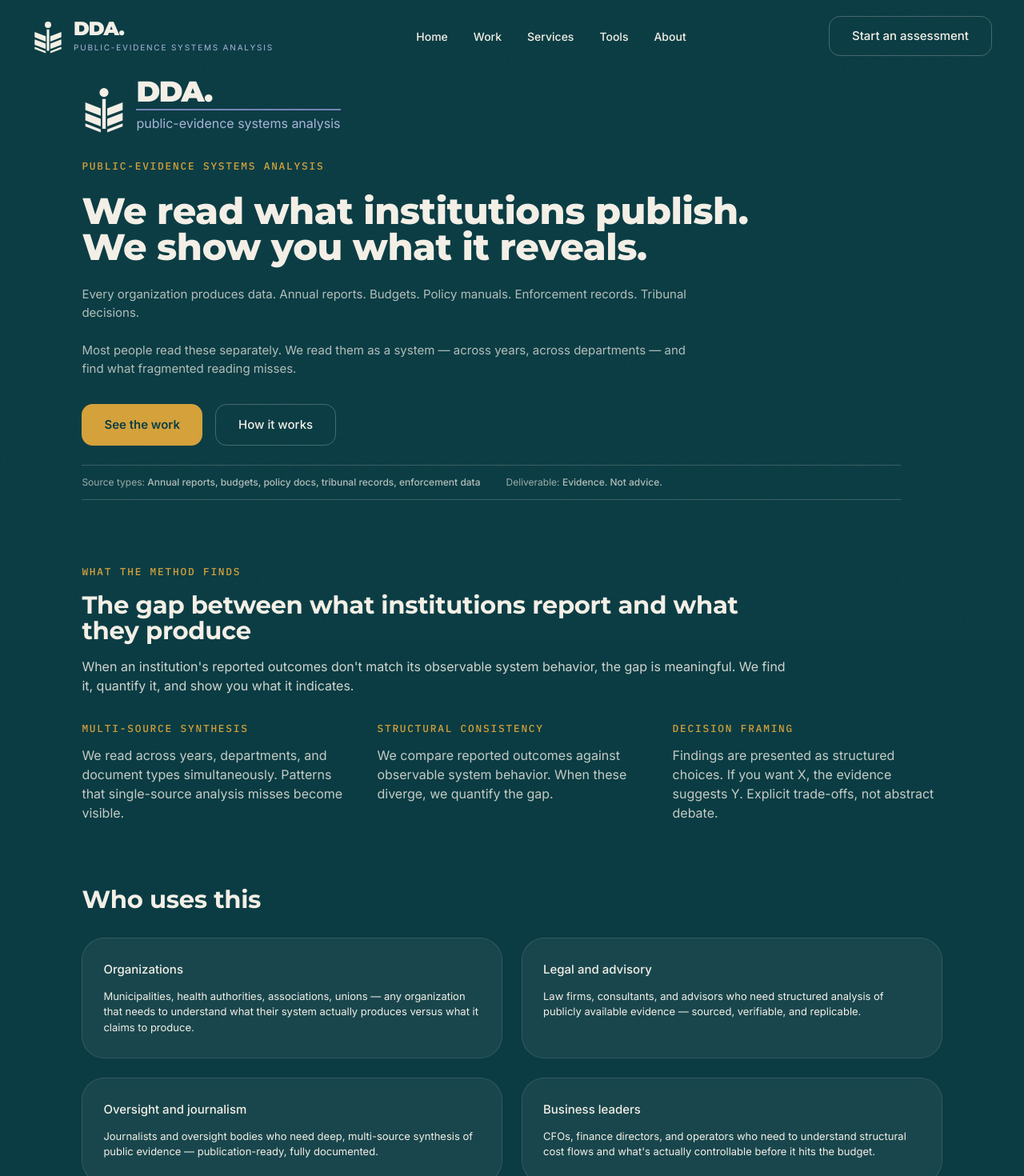
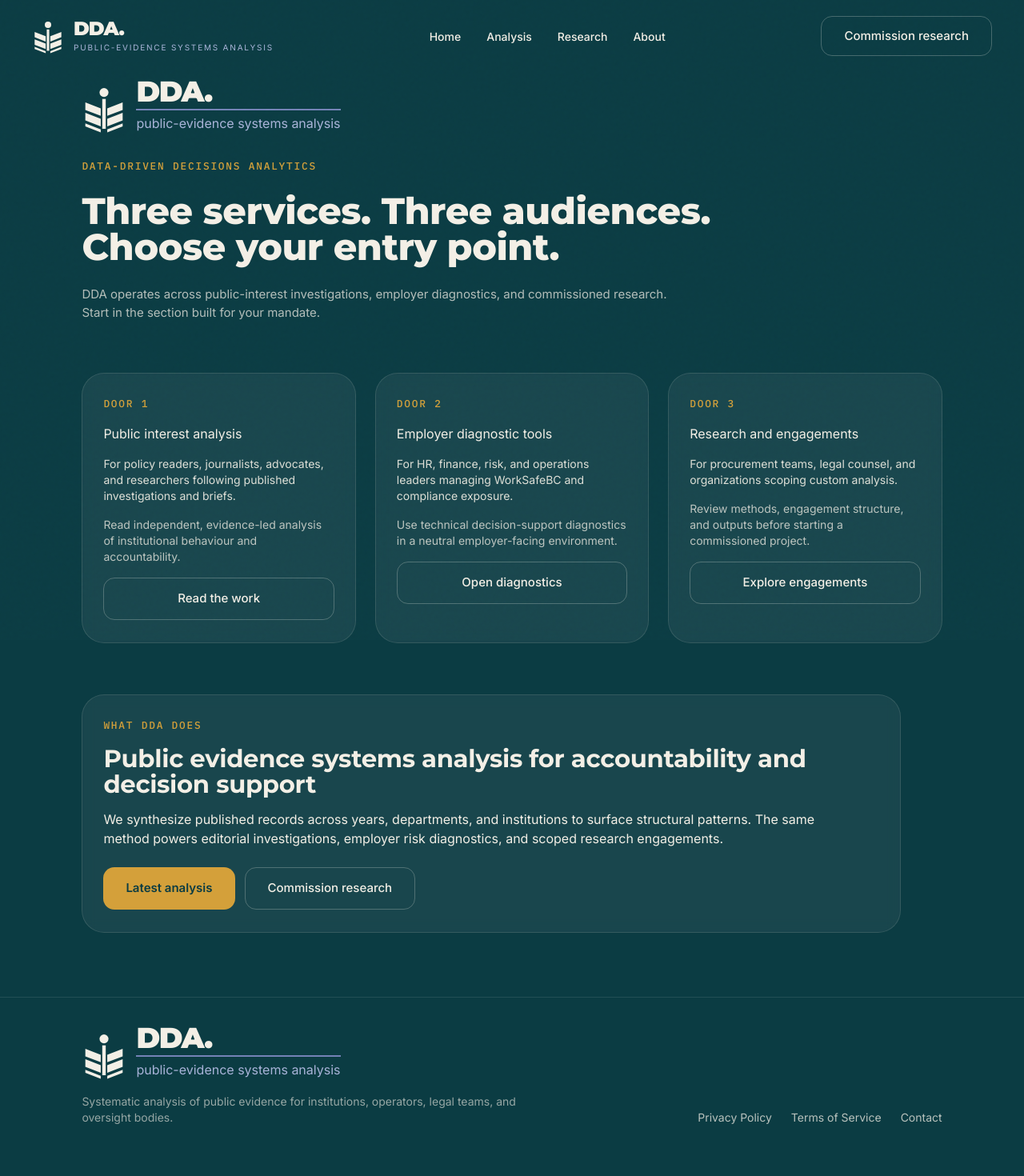
Before and after one commit to davidoyle/DDA, a React (Vite) app: page / in a window 1280 px wide. Shown: the top 1470 px of the page at 80% size. After the commit the page ends 1439 px from the top, so only its background shows below. Built offline with nearby package versions, Linux system fonts and the light colour scheme.

Commit message:
Refocus homepage into three audience entry doors

```diff
--- a/src/components/Layout.tsx
+++ b/src/components/Layout.tsx
@@ -19,9 +19,8 @@ const Layout = () => {
 
   const navLinks = [
     { label: 'Home', href: '/' },
-    { label: 'Work', href: '/work' },
-    { label: 'Services', href: '/services' },
-    { label: 'Tools', href: '/tools' },
+    { label: 'Analysis', href: '/work' },
+    { label: 'Research', href: '/services' },
     { label: 'About', href: '/about' },
   ];
 
@@ -52,7 +51,7 @@ const Layout = () => {
 
           <div className="hidden md:flex items-center">
             <Link to="/contact" className="btn-secondary text-sm">
-              Start an assessment
+              Commission research
             </Link>
           </div>
 
@@ -80,7 +79,7 @@ const Layout = () => {
               </Link>
             ))}
             <Link to="/contact" onClick={() => setIsMobileMenuOpen(false)} className="btn-secondary text-sm mt-2">
-              Start an assessment
+              Commission research
             </Link>
           </div>
         </div>
--- a/src/pages/HomePage.tsx
+++ b/src/pages/HomePage.tsx
@@ -1,131 +1,84 @@
 import DdaLogo from '../components/DdaLogo';
 import { Link } from 'react-router-dom';
 
-const hero = {
-  eyebrow: 'Public-evidence systems analysis',
-  headline: 'We read what institutions publish.\nWe show you what it reveals.',
-  body: [
-    'Every organization produces data. Annual reports. Budgets. Policy manuals. Enforcement records. Tribunal decisions.',
-    'Most people read these separately. We read them as a system — across years, across departments — and find what fragmented reading misses.',
-  ],
-  ctas: [
-    { label: 'See the work', href: '/work', variant: 'primary' },
-    { label: 'How it works', href: '/services', variant: 'secondary' },
-  ],
-};
-
-const metaStrip = [
+const frontDoors = [
   {
-    label: 'Source types',
-    value: 'Annual reports, budgets, policy docs, tribunal records, enforcement data',
-  },
-  { label: 'Deliverable', value: 'Evidence. Not advice.' },
-];
-
-const methodSection = {
-  eyebrow: 'What the method finds',
-  headline: 'The gap between what institutions report and what they produce',
-  body: "When an institution's reported outcomes don't match its observable system behavior, the gap is meaningful. We find it, quantify it, and show you what it indicates.",
-  pillars: [
-    {
-      label: 'Multi-source synthesis',
-      body: 'We read across years, departments, and document types simultaneously. Patterns that single-source analysis misses become visible.',
-    },
-    {
-      label: 'Structural consistency',
-      body: 'We compare reported outcomes against observable system behavior. When these diverge, we quantify the gap.',
-    },
-    {
-      label: 'Decision framing',
-      body: 'Findings are presented as structured choices. If you want X, the evidence suggests Y. Explicit trade-offs, not abstract debate.',
-    },
-  ],
-};
-
-const audienceCards = [
-  {
-    title: 'Organizations',
-    body: 'Municipalities, health authorities, associations, unions — any organization that needs to understand what their system actually produces versus what it claims to produce.',
+    eyebrow: 'Door 1',
+    title: 'Public interest analysis',
+    audience: 'For policy readers, journalists, advocates, and researchers following published investigations and briefs.',
+    body: 'Read independent, evidence-led analysis of institutional behaviour and accountability.',
+    cta: 'Read the work',
+    href: '/work',
+    style: 'border-[#D4A03A]/45',
   },
   {
-    title: 'Legal and advisory',
-    body: 'Law firms, consultants, and advisors who need structured analysis of publicly available evidence — sourced, verifiable, and replicable.',
+    eyebrow: 'Door 2',
+    title: 'Employer diagnostic tools',
+    audience: 'For HR, finance, risk, and operations leaders managing WorkSafeBC and compliance exposure.',
+    body: 'Use technical decision-support diagnostics in a neutral employer-facing environment.',
+    cta: 'Open diagnostics',
+    href: '/tools',
+    style: 'border-[#6D8FA6]/45',
   },
   {
-    title: 'Oversight and journalism',
-    body: 'Journalists and oversight bodies who need deep, multi-source synthesis of public evidence — publication-ready, fully documented.',
-  },
-  {
-    title: 'Business leaders',
-    body: "CFOs, finance directors, and operators who need to understand structural cost flows and what's actually controllable before it hits the budget.",
+    eyebrow: 'Door 3',
+    title: 'Research and engagements',
+    audience: 'For procurement teams, legal counsel, and organizations scoping custom analysis.',
+    body: 'Review methods, engagement structure, and outputs before starting a commissioned project.',
+    cta: 'Explore engagements',
+    href: '/services',
+    style: 'border-[#6FA680]/45',
   },
 ];
 
 const HomePage = () => {
   return (
-    <div className="pt-24 pb-20 px-6 lg:px-[8vw] space-y-20">
+    <div className="pt-24 pb-20 px-6 lg:px-[8vw] space-y-16">
       <section className="space-y-6 max-w-5xl">
         <DdaLogo className="mb-2" />
-        <p className="eyebrow">{hero.eyebrow}</p>
-        <h1 className="headline-lg whitespace-pre-line">{hero.headline}</h1>
-        {hero.body.map((paragraph) => (
-          <p key={paragraph} className="body-text body-text-secondary max-w-3xl">
-            {paragraph}
-          </p>
-        ))}
-        <div className="flex flex-wrap gap-4 pt-2">
-          {hero.ctas.map((cta) => (
-            <Link
-              key={cta.label}
-              to={cta.href}
-              className={cta.variant === 'primary' ? 'btn-primary' : 'btn-secondary'}
-            >
-              {cta.label}
-            </Link>
-          ))}
-        </div>
-        <div className="meta-strip">
-          {metaStrip.map((item) => (
-            <p key={item.label} className="meta-strip-item">
-              {item.label}: <span>{item.value}</span>
-            </p>
-          ))}
-        </div>
+        <p className="eyebrow">Data-driven Decisions Analytics</p>
+        <h1 className="headline-lg max-w-4xl">
+          Three services. Three audiences. Choose your entry point.
+        </h1>
+        <p className="body-text body-text-secondary max-w-3xl">
+          DDA operates across public-interest investigations, employer diagnostics, and commissioned research.
+          Start in the section built for your mandate.
+        </p>
       </section>
 
-      <section className="space-y-8 max-w-6xl">
-        <div className="space-y-4 max-w-4xl">
-          <p className="eyebrow">{methodSection.eyebrow}</p>
-          <h2 className="headline-md">{methodSection.headline}</h2>
-          <p className="text-[#F3EFE6]/85">{methodSection.body}</p>
-        </div>
-        <div className="grid gap-8 md:grid-cols-3">
-          {methodSection.pillars.map((pillar) => (
-            <div key={pillar.label} className="space-y-3">
-              <p className="eyebrow text-[#D4A03A]">{pillar.label}</p>
-              <p className="text-[#F3EFE6]/80">{pillar.body}</p>
-            </div>
-          ))}
-        </div>
+      <section className="grid gap-6 lg:grid-cols-3">
+        {frontDoors.map((door) => (
+          <article
+            key={door.title}
+            className={`card space-y-4 border-l-2 ${door.style} bg-[#0e454c]/70 backdrop-blur-sm`}
+          >
+            <p className="eyebrow text-[#D4A03A]">{door.eyebrow}</p>
+            <h2 className="headline-sm">{door.title}</h2>
+            <p className="text-[#F3EFE6]/90 text-sm">{door.audience}</p>
+            <p className="text-[#F3EFE6]/75 text-sm">{door.body}</p>
+            <Link to={door.href} className="btn-secondary inline-flex w-full justify-center">
+              {door.cta}
+            </Link>
+          </article>
+        ))}
       </section>
 
-      <section className="space-y-8">
-        <div className="space-y-3 max-w-4xl">
-          <h2 className="headline-md">Who uses this</h2>
+      <section className="card space-y-4 max-w-5xl">
+        <p className="eyebrow">What DDA does</p>
+        <h2 className="headline-md">Public evidence systems analysis for accountability and decision support</h2>
+        <p className="text-[#F3EFE6]/82 max-w-4xl">
+          We synthesize published records across years, departments, and institutions to surface structural patterns.
+          The same method powers editorial investigations, employer risk diagnostics, and scoped research
+          engagements.
+        </p>
+        <div className="flex flex-wrap gap-3 pt-2">
+          <Link to="/work" className="btn-primary">
+            Latest analysis
+          </Link>
+          <Link to="/contact" className="btn-secondary">
+            Commission research
+          </Link>
         </div>
-
-        <div className="grid gap-6 md:grid-cols-2">
-          {audienceCards.map((audience) => (
-            <article key={audience.title} className="card space-y-3">
-              <h3 className="text-[15px] font-medium">{audience.title}</h3>
-              <p className="text-[13px] text-[#F3EFE6]/72">{audience.body}</p>
-            </article>
-          ))}
-        </div>
-
-        <Link to="/contact" className="btn-primary">
-          Describe your system
-        </Link>
       </section>
     </div>
   );
```
